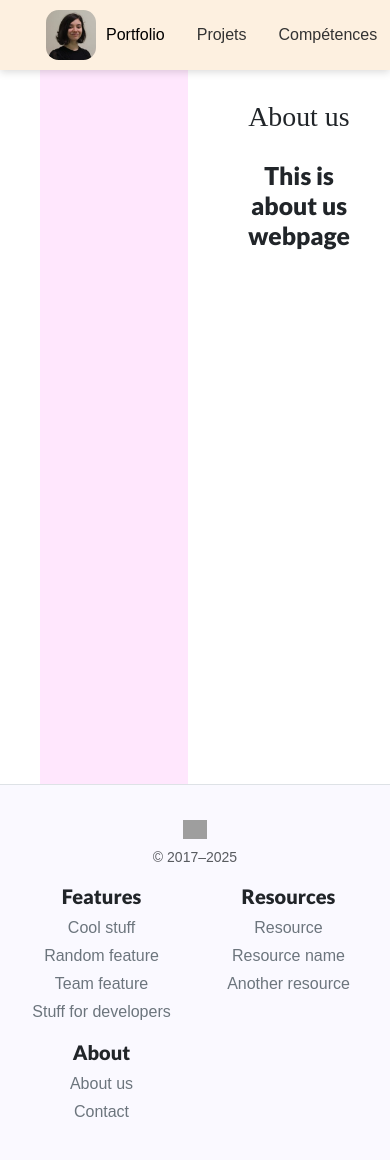
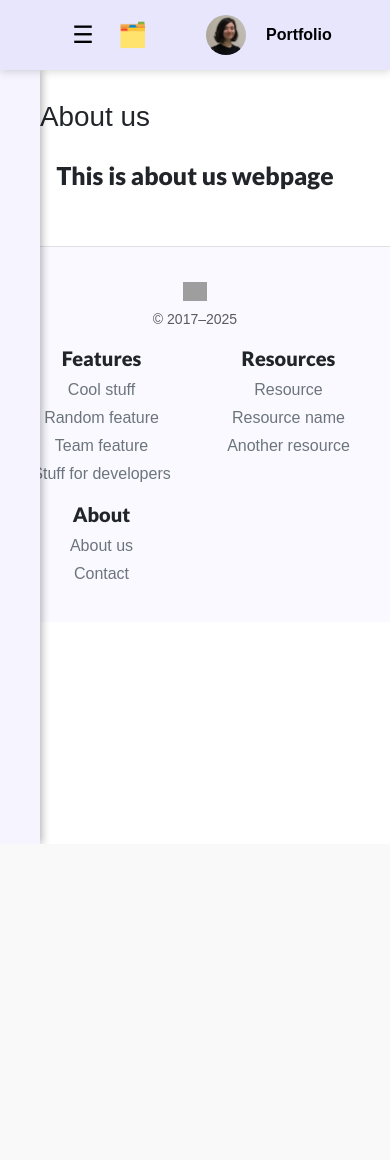
Before and after one commit to perrclemclem/portfolio, a Django app: page /about/ in a window 390 px wide. After the commit the page ends 844 px from the top, so only its background shows below. Run offline with Django 4.2, Linux system fonts and the light colour scheme; some libraries are stand-ins or nearby versions; grey boxes are pictures that could not be loaded.

Commit message:
version responsive du site (pour téléphone)

```diff
--- a/mywebsite/myapp/template/myapp/base.html
+++ b/mywebsite/myapp/template/myapp/base.html
@@ -58,11 +58,21 @@
 
 <body>
     <header>
-        <nav>
+        <nav class="pe-2">
+            <!-- Boutons visibles uniquement sur mobile -->
+            <div class="mobile-buttons">
+                <button id="menu-toggle" class="toggle-btn">☰</button>
+                <button id="aside-toggle" class="toggle-btn">🗂️</button>
+            </div>
+
+            <!-- Logo + titre -->
             <a href="/" class="nav-brand">
                 <img src="{% static 'image/photo_profil_linkedin.jpg' %}" alt="photo Clem">
                 <span>Portfolio</span>
             </a>
+
+            <!-- Liens de navigation -->
+            <div class="nav-links">
                 {% if perms.myapp.add_project or user.is_staff or user.is_superuser %}
                     <a href="{% url 'showcontact-page' %}">Show contact</a>
                     <a href="{% url 'addproject-page' %}">Add project</a>
@@ -70,8 +80,9 @@
                     <a href="{% url 'project-page' 1 %}">Projets</a>
                     <a href="{% url 'competences-page' %}">Compétences</a>
                     <a href="{% url 'cv-page' %}">CV</a>
-                <a href="{% url 'contact-page' %}">Me contacter</a>
+                    <a href="{% url 'contact-page' %}" class="pe-0">Me contacter</a>
                 {% endif %}
+            </div>
         </nav>
     </header>
 
@@ -128,6 +139,17 @@
     <script src="/docs/5.3/dist/js/bootstrap.bundle.min.js"
         integrity="sha384-ndDqU0Gzau9qJ1lfW4pNLlhNTkCfHzAVBReH9diLvGRem5+R9g2FzA8ZGN954O5Q"
         class="astro-vvvwv3sm"></script>
+    <script>
+        document.getElementById('menu-toggle').addEventListener('click', function() {
+            document.querySelector('.nav-links').classList.toggle('open');
+        });
+
+        document.getElementById('aside-toggle').addEventListener('click', function() {
+            document.querySelector('.sidebar').classList.toggle('open');
+        });
+    </script>
+
+
 </body>
 
 </html>
--- a/mywebsite/static/css/myCss.css
+++ b/mywebsite/static/css/myCss.css
@@ -15,23 +15,79 @@ main{
 /* Layout global */
 .page-wrapper {
     display: flex;
-    min-height: calc(100vh - 70px - 60px); /* pour prendre tout l’espace entre nav et footer */
-    font-family: Lora;
+    min-height: calc(100vh - 70px - 60 px);
 }
 
+/* Layout de la nav */
 nav {
     position: fixed;
     top: 0;
     left: 0;
     width: 100%;
     height: 70px;
-    background-color: rgb(253, 240, 224);
+    background-color: rgb(232,230,253);
+    display: flex;
+    align-items: center;
+    justify-content: space-evenly;
+    padding: 0 30px;
     box-shadow: 0 2px 8px rgba(0,0,0,0.15);
-    z-index: 1000; /* pour que l'ombre couvre bien tout ce qui est dessous */
+    z-index: 1000;
+}
+
+.nav-brand {
     display: flex;
-    justify-content: space-between;
     align-items: center;
-    padding: 10px 30px;
+    gap: 10px;
+    text-decoration: none;
+    color: black;
+    font-weight: 600;
+}
+
+.nav-brand img {
+    width: 40px;
+    height: 40px;
+    border-radius: 50%;
+    object-fit: cover;
+}
+
+.nav-links {
+    display: flex;
+    align-items: center;
+    justify-content: space-evenly;
+    flex: 1;
+    margin-left: 40px;
+}
+
+.nav-links a {
+    flex: 1;
+    text-align: center;
+    text-decoration: none;
+    color: black;
+    transition: color 0.3s;
+}
+
+.nav-links a:hover {
+    color: #7a5bd4;
+}
+
+/* Boutons sur telephone */
+.toggle-btn {
+    background: none;
+    border: none;
+    font-size: 1.5rem;
+    cursor: pointer;
+    padding: 8px;
+    border-radius: 8px;
+    transition: background-color 0.3s;
+}
+
+.toggle-btn:hover {
+    background-color: rgba(140, 120, 255, 0.15);
+}
+
+/* Cachés par défaut */
+.mobile-buttons {
+    display: none;
 }
 
 nav a {
@@ -97,6 +153,7 @@ aside img{
     object-fit: cover;
     margin: 5px;
 }
+
 aside h2{
     font-size: large;
     margin-top: 10px;
@@ -129,8 +186,8 @@ aside h2{
     flex-direction: column;
     align-items: center;
     padding-top: 5px;
+    padding-right: 7px;
 }
-
 
 /* Contenu principal à droite de l'aside */
 .content {
@@ -173,3 +230,81 @@ aside h2{
     transform: translateY(-5px);
     box-shadow: 0 8px 20px rgb(0, 39, 44);
 }
+
+/* scroller dans l'aside */
+.sidebar-inner::-webkit-scrollbar {
+    width: 8px;
+}
+
+.sidebar-inner::-webkit-scrollbar-track {
+    background-color: #ebe9ff;
+    border-radius: 10px;
+}
+
+.sidebar-inner::-webkit-scrollbar-thumb {
+    background-color: #9370db;
+    border-radius: 10px;
+}
+
+.sidebar-inner::-webkit-scrollbar-thumb:hover {
+    background-color: #7a5bd4; /* plus saturé au survol */
+}
+
+/* Firefox */
+.sidebar-inner {
+    scrollbar-width: thin;
+    scrollbar-color: #9370db #ebe9ff;
+}
+
+/* ===== RESPONSIVE ===== */
+@media (max-width: 768px) {
+    .mobile-buttons {
+        display: flex;
+        gap: 8px;
+    }
+
+    .nav-links {
+        display: none;
+        flex-direction: column;
+        position: fixed;
+        top: 70px;
+        left: 0;
+        width: 100%;
+        background-color: rgb(240,238,255);
+        box-shadow: 0 2px 6px rgba(0,0,0,0.2);
+        padding: 10px 0;
+        text-align: center;
+        z-index: 999;
+    }
+
+    .sidebar {
+        position: fixed;
+        top: 70px;
+        left: 0;
+        width: 250px;
+        height: calc(100vh - 70px);
+        background-color: #f5f4ff;
+        box-shadow: 2px 0 8px rgba(0,0,0,0.3);
+        transform: translateX(-100%); /* caché par défaut ✅ */
+        transition: transform 0.3s ease;
+        z-index: 998;
+    }
+
+    .nav-links a {
+        padding: 10px 0;
+        display: block;
+    }
+
+    .nav-links.open {
+        display: flex;
+    }
+
+    .sidebar.open {
+        transform: translateX(0); /* visible par-dessus le contenu ✅ */
+    }
+
+    .page-wrapper {
+        flex-direction: column;
+    }
+
+}
```
Lines whose indentation alone changed are shown as unchanged.
